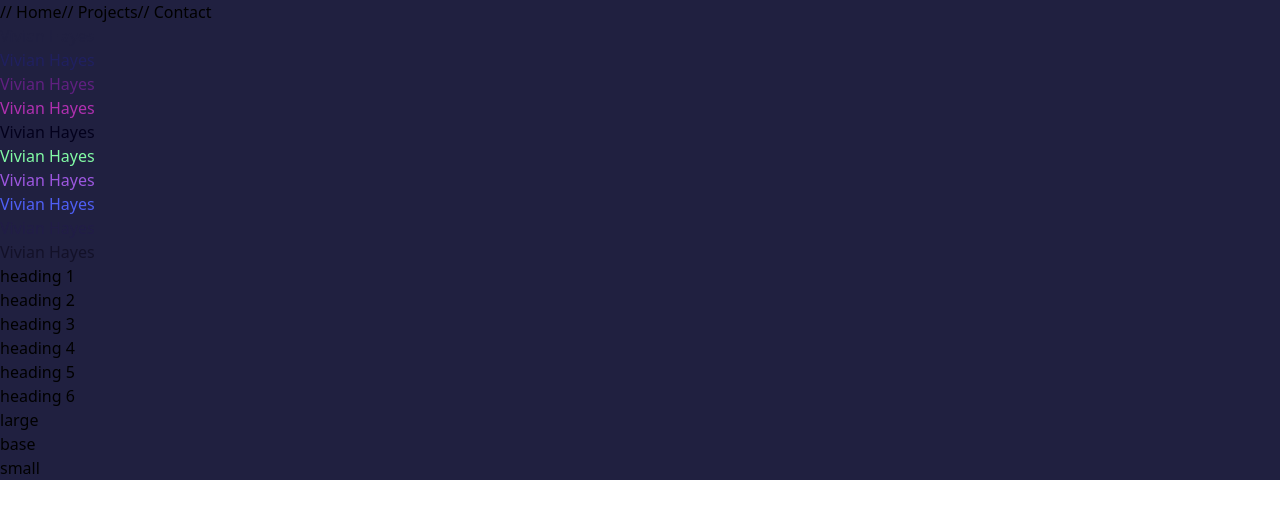
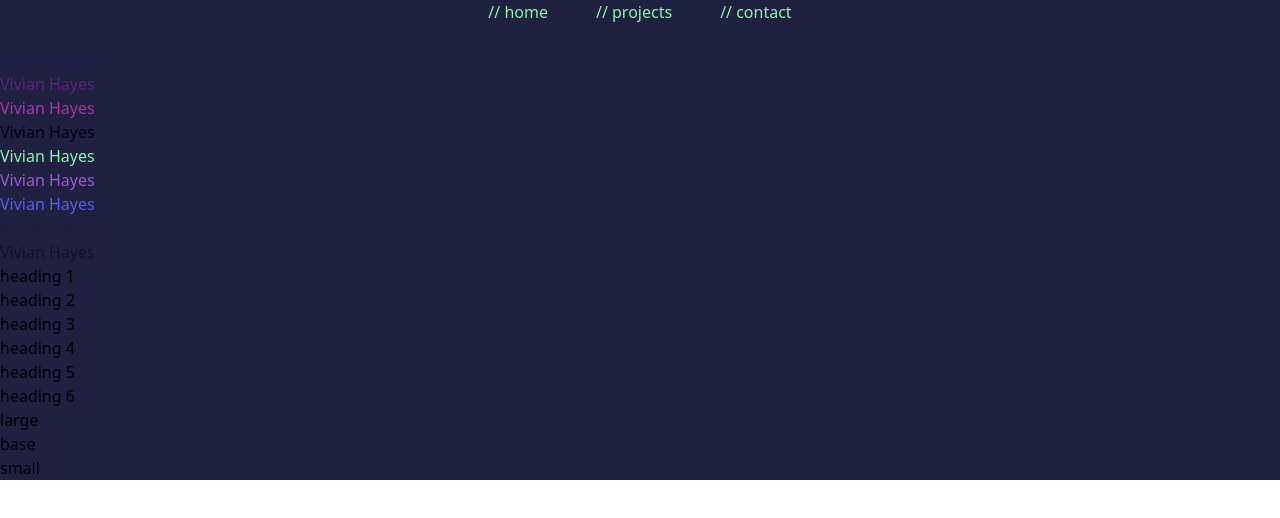
Before and after one commit to vivian-xw7/vue_witch, a Vue app: page / in a window 1280 px wide. Shown: the top 518 px of the page. Built offline with nearby package versions, Linux system fonts and the light colour scheme.

Commit message:
nav styles

```diff
--- a/package.json
+++ b/package.json
@@ -5,7 +5,8 @@
   "scripts": {
     "serve": "vue-cli-service serve",
     "build": "vue-cli-service build",
-    "lint": "vue-cli-service lint"
+    "lint": "eslint . --fix",
+    "format": "prettier --write ."
   },
   "dependencies": {
     "core-js": "^3.8.3",
@@ -28,7 +29,7 @@
     "eslint-plugin-vue": "^8.0.3",
     "postcss": "^8.4.33",
     "postcss-import": "^16.0.0",
-    "prettier": "^2.4.1",
+    "prettier": "^2.8.8",
     "tailwindcss": "^3.4.1"
   }
 }
--- a/src/components/AppHeader.vue
+++ b/src/components/AppHeader.vue
@@ -1,8 +1,14 @@
 <template>
   <nav class="navbar">
-    <router-link to="/" class="hdg-5">// Home</router-link>
-    <router-link to="/projects" class="hdg-5">// Projects</router-link>
-    <router-link to="/contact" class="hdg-5">// Contact</router-link>
+    <div class="flex justify-center gap-x-12">
+      <router-link to="/" class="hdg-6 text-witch-green">// home</router-link>
+      <router-link to="/projects" class="hdg-6 text-witch-green"
+        >// projects</router-link
+      >
+      <router-link to="/contact" class="hdg-6 text-witch-green"
+        >// contact</router-link
+      >
+    </div>
   </nav>
 </template>
 
```
Also changed, not shown: 1 other file (tests, documents, lock files or other folders).
